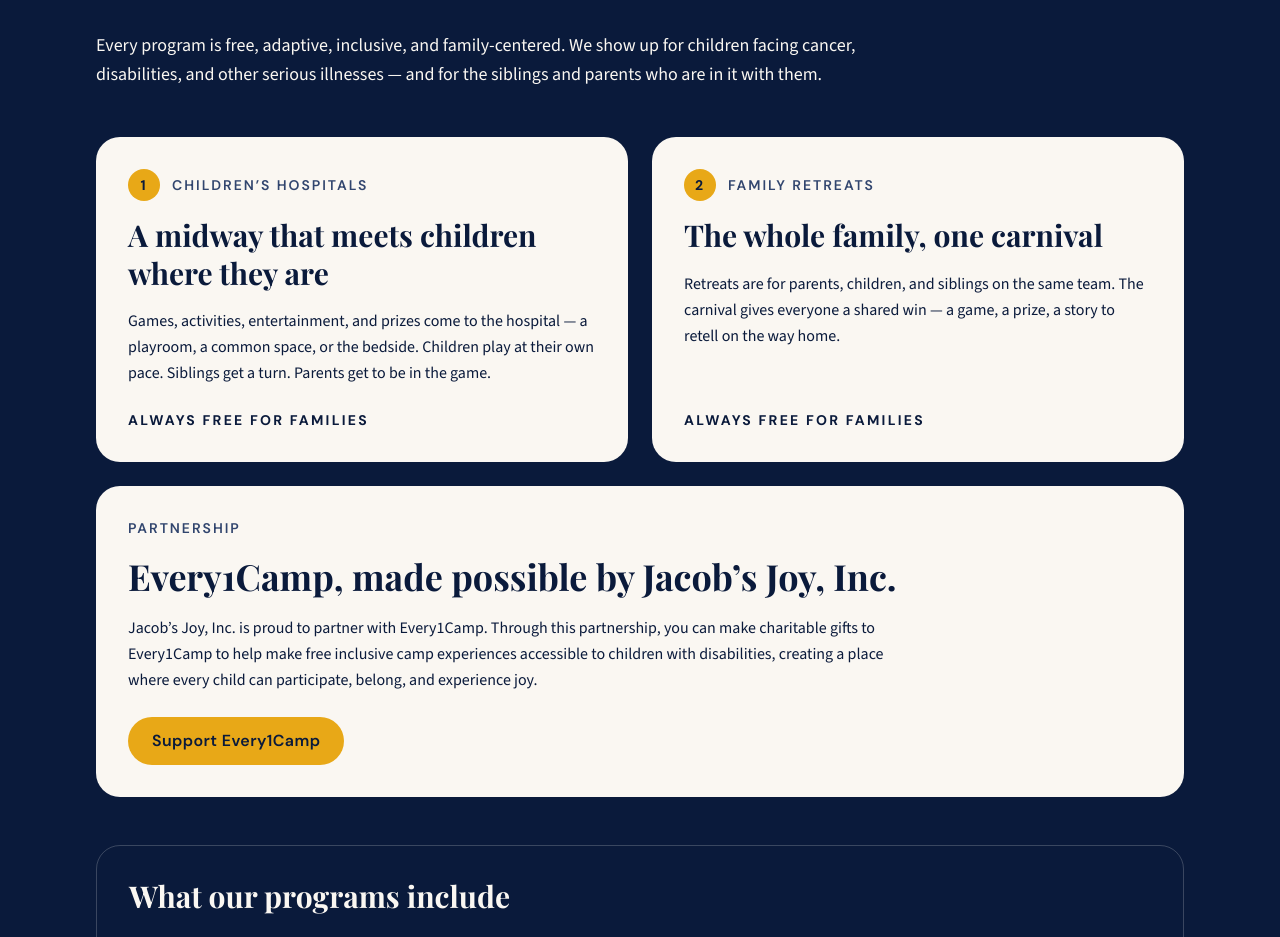
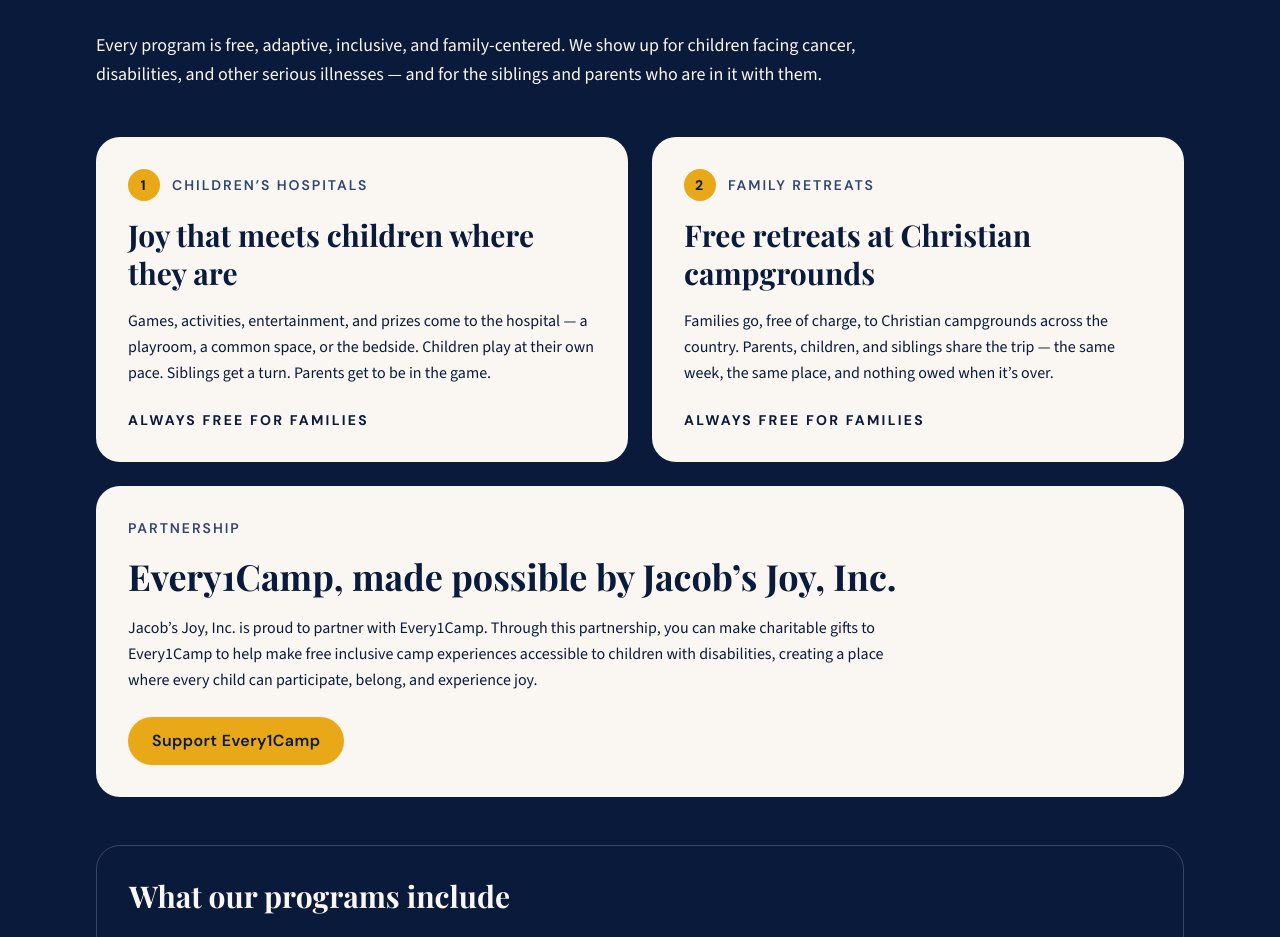
Before and after one commit to Matthew-Shill/jacobsjoy-web, a Next.js app: page / in a window 1280 px wide. Shown: the part 3220-4157 px from the top of the page. Built offline with nearby package versions, Linux system fonts and the light colour scheme.

Commit message:
Update program titles and descriptions for clarity and engagement. Adjust layout for better visual consistency in the Programs component.

```diff
--- a/components/Programs.tsx
+++ b/components/Programs.tsx
@@ -4,13 +4,13 @@
 const programs = [
   {
     place: "Children’s hospitals",
-    title: "A midway that meets children where they are",
+    title: "Joy that meets children where they are",
     body: "Games, activities, entertainment, and prizes come to the hospital — a playroom, a common space, or the bedside. Children play at their own pace. Siblings get a turn. Parents get to be in the game.",
   },
   {
     place: "Family retreats",
-    title: "The whole family, one carnival",
-    body: "Retreats are for parents, children, and siblings on the same team. The carnival gives everyone a shared win — a game, a prize, a story to retell on the way home.",
+    title: "Free retreats at Christian campgrounds",
+    body: "Families go, free of charge, to Christian campgrounds across the country. Parents, children, and siblings share the trip — the same week, the same place, and nothing owed when it’s over.",
   },
 ];
 
@@ -40,11 +40,11 @@
           illnesses — and for the siblings and parents who are in it with them.
         </p>
 
-        <div className="relative mt-12 grid gap-6 lg:grid-cols-2">
+        <div className="relative mt-12 grid items-stretch gap-6 lg:grid-cols-2">
           {programs.map((program, index) => (
             <article
               key={program.place}
-              className="relative flex h-full flex-col rounded-3xl bg-cream p-6 text-navy sm:p-8"
+              className="relative flex flex-col rounded-3xl bg-cream p-6 text-navy sm:p-8"
             >
               <p className="flex items-center gap-3 font-ui text-sm font-semibold uppercase tracking-[0.14em] text-muted">
                 <span className="inline-flex size-8 shrink-0 items-center justify-center rounded-full bg-gold font-bold text-navy">
@@ -52,7 +52,7 @@
                 </span>
                 {program.place}
               </p>
-              <h3 className="mt-4 font-display text-3xl font-bold leading-tight">
+              <h3 className="mt-4 font-display text-3xl font-bold leading-tight lg:min-h-[2.5em]">
                 {program.title}
               </h3>
               <p className="mt-4 flex-1 text-base leading-relaxed">{program.body}</p>
```
